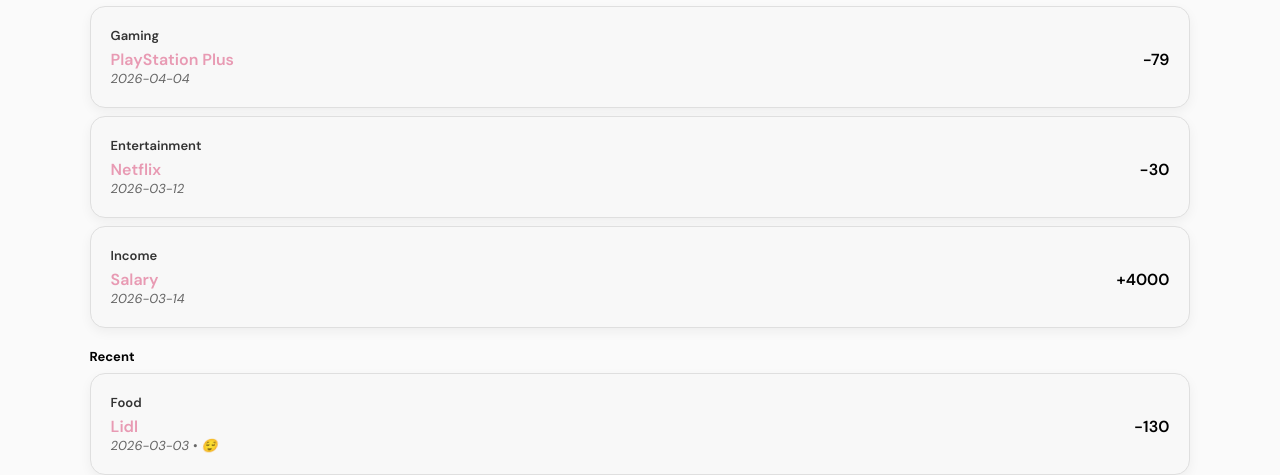
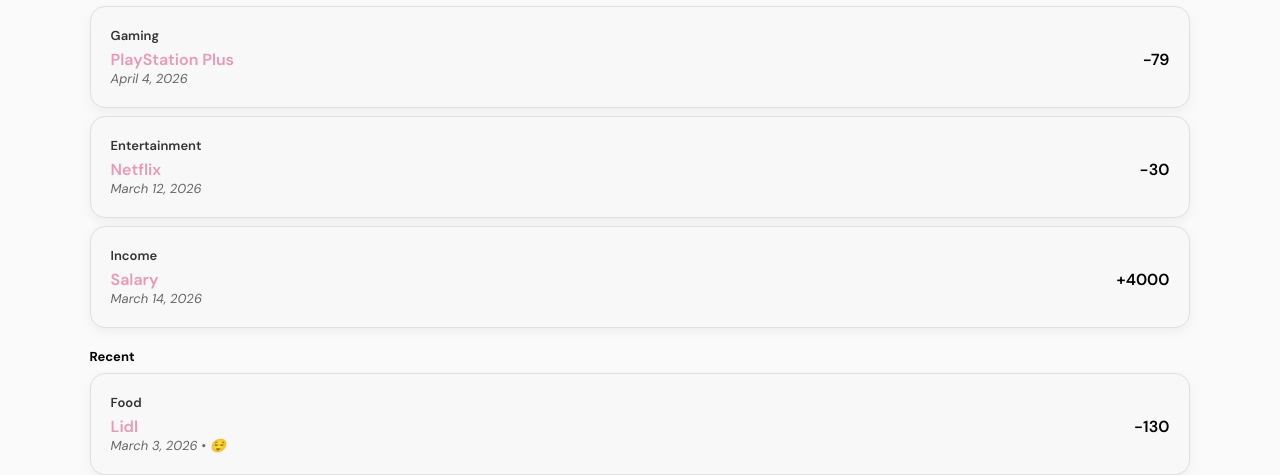
Before and after one commit to mirelalexy/blossom, a React (Vite) app in the folder frontend/: page /transactions in a window 1280 px wide. Shown: the part 343-818 px from the top of the page. Built offline with nearby package versions, Linux system fonts and the light colour scheme.

Commit message:
feat(transactions): format transaction dates

```diff
--- a/frontend/src/components/home/TransactionCard.jsx
+++ b/frontend/src/components/home/TransactionCard.jsx
@@ -1,4 +1,6 @@
 import Card from "../ui/Card";
+
+import { formatDate } from "../../utils/dateUtils"
 
 import "./TransactionCard.css"
 
@@ -26,7 +28,7 @@ function TransactionCard({ category, icon, merchant, date, mood, type, amount, c
                 </div>
 
                 <div className="transaction-details">
-                    <p>{date} {mood && <> • {emoji} </>}</p>
+                    <p>{formatDate(date)} {mood && <> • {emoji} </>}</p>
                 </div>
             </div>
         </Card>
--- /dev/null
+++ b/frontend/src/utils/dateUtils.jsx
@@ -0,0 +1,17 @@
+export function formatDate(dateString) {
+    const date = new Date(dateString)
+    const today = new Date()
+
+    const diffDays = Math.floor(
+        (today - date) / (1000 * 60 * 60 * 24)
+    )
+
+    if (diffDays === 0) return "Today"
+    if (diffDays === 1) return "Yesterday"
+
+    return date.toLocaleDateString("en-US", {
+        month: "long",
+        day: "numeric",
+        year: "numeric"
+    })
+}
```
